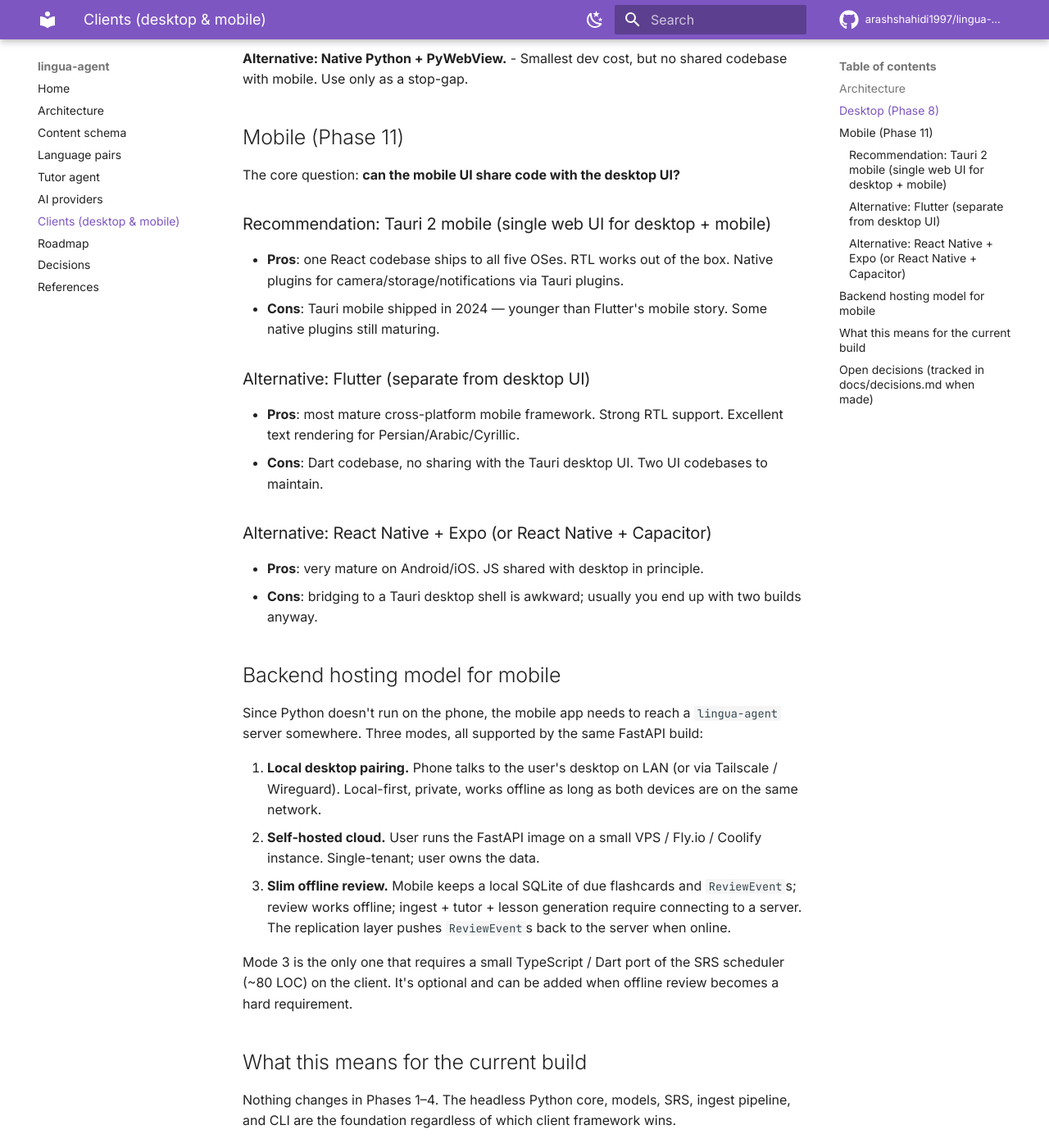
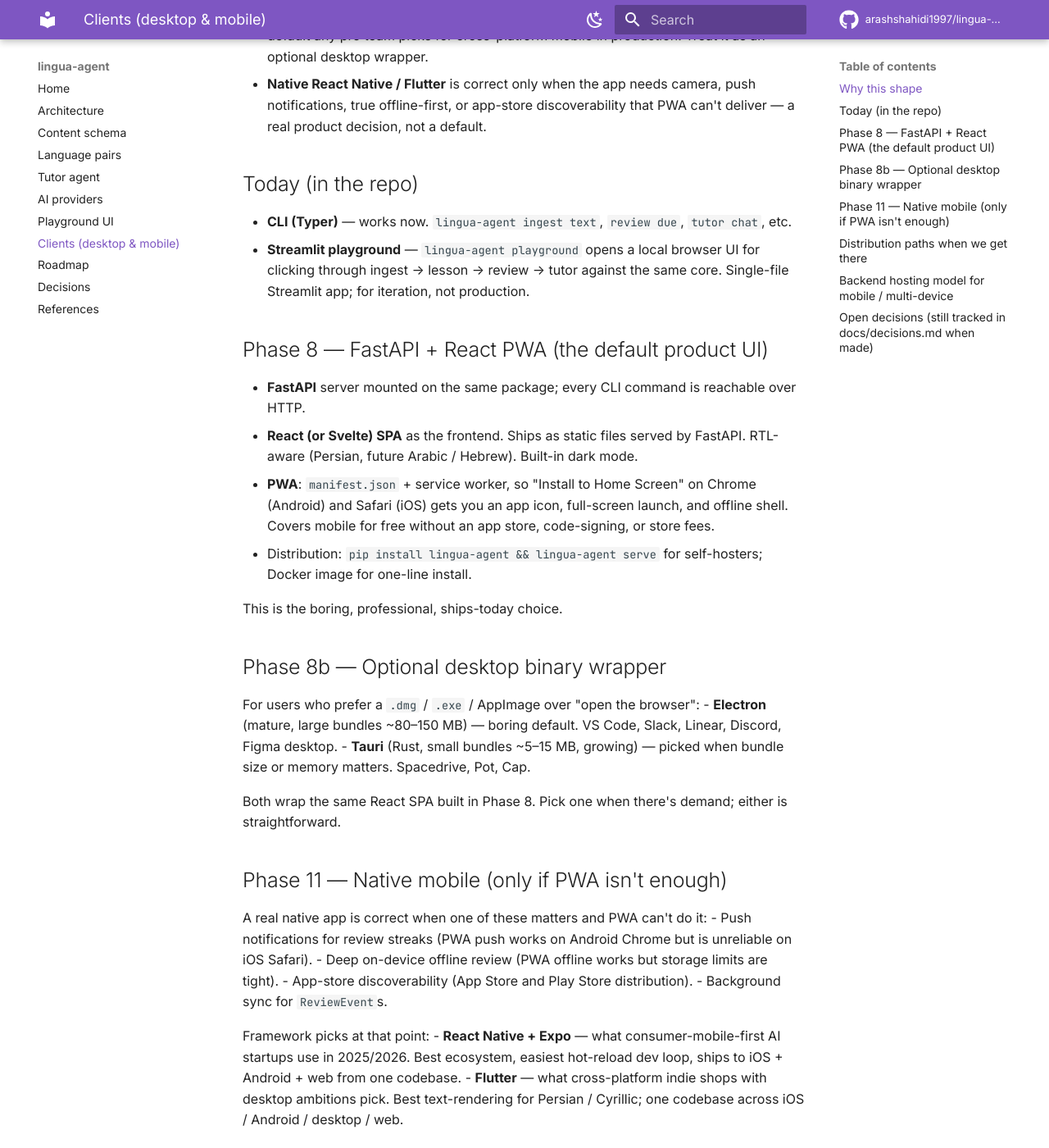
Before and after one commit to arashshahidi1997/lingua-agent, an MkDocs documentation site: the page built from docs/clients.md, in a window 1280 px wide and 1400 px high, scrolled down 920 px. Shown: the whole window at 82% size. Built offline with MkDocs 1.6.1 and Material for MkDocs 9.7.7, drawn with Linux system fonts in a browser that asks for light colours; comment, search, counter and statistics services are not loaded; some of the changed text lies outside the part shown.

Commit message:
Streamlit playground + revise client docs to honest stack
Docs revision:
- docs/clients.md rewritten: FastAPI + React PWA is the Phase 8 default
  (the actual industry standard for AI tools — Open WebUI, LibreChat,
  AnythingLLM, Jan.ai). PWA covers mobile via "Install to Home Screen"
  with no app store, no $25 fee, no signing.
- Tauri / Electron demoted to optional desktop wrapper (Phase 8b).
- React Native / Flutter demoted to "only if PWA falls short" (Phase 11).
- Streamlit / Gradio called out as the universal AI prototyping tool.
- Roadmap updated to match.

Streamlit playground:
- src/lingua_agent/playground/app.py: tabs for Ingest / Lessons / Review
  / Tutor on top of the existing core. Sidebar language pair picker.
  RTL handling for Persian (lesson + review + tutor panes flip direction).
- lingua-agent playground CLI command: shells out to streamlit run.
- pyproject [playground] extra: streamlit>=1.30.
- Smoke-tested headless (HTTP 200).
- docs/playground.md explains scope: this is the iteration tool, not
  the production UI.

51 tests pass; ruff clean.

````diff
--- a/docs/clients.md
+++ b/docs/clients.md
@@ -1,75 +1,89 @@
-# Client platforms (desktop + Android)
+# Client platforms
 
-`lingua-agent` is built as a **headless Python core** plus thin clients. This separation means we can ship desktop and Android (and iOS, web, CLI) without rewriting the language-learning logic.
-
-## Architecture
+`lingua-agent` is built as a **headless Python core** plus thin clients. This separation means we can ship desktop and mobile without rewriting the language-learning logic.
 
 ```
-┌──────────────────────────────────────────┐
-│            Clients (thin)                │
-├──────────────┬───────────────────────────┤
-│ CLI (Typer)  │ Desktop UI │ Mobile UI    │
-│ shell        │ (Tauri 2)  │ (Tauri 2     │
-│              │            │  or Flutter) │
-└──────┬───────┴─────┬──────┴──────┬───────┘
-       │   HTTP      │   HTTP      │   HTTP / LAN / cloud
-       ▼             ▼             ▼
-┌──────────────────────────────────────────┐
-│       Python core (this repo)            │
-│  models · ingest · srs · tutor · ai      │
-│  CLI (Phase 4)  ·  FastAPI (Phase 8)     │
-└──────────────────────────────────────────┘
+┌────────────────────────────────────────────────────────────────────┐
+│                         Clients (thin)                             │
+├──────────────┬───────────────────┬───────────────────┬─────────────┤
+│ CLI (Typer)  │ Streamlit         │ Web SPA (React/   │ (optional)  │
+│ shell        │ playground        │ Svelte) + PWA     │ Tauri /     │
+│              │ (dev/iteration)   │ — desktop browser │ Electron    │
+│              │                   │ + Android/iOS     │ wrapper     │
+│              │                   │ home-screen       │             │
+└──────┬───────┴────────┬──────────┴──────────┬────────┴──────┬──────┘
+       │  in-process    │  in-process         │  HTTP         │  HTTP
+       ▼                ▼                     ▼               ▼
+┌────────────────────────────────────────────────────────────────────┐
+│        Python core (this repo)                                     │
+│  models · ingest · srs · tutor · ai                                │
+│  CLI (✓) · Streamlit playground (Phase 5b) · FastAPI (Phase 8)     │
+└────────────────────────────────────────────────────────────────────┘
 ```
 
-The CLI and the future FastAPI server are both clients of the same core package. UIs talk to FastAPI over HTTP. **Python does not run on the phone.**
+## Why this shape
 
-## Desktop (Phase 8)
+The honest answer about what professional AI/dev-tool teams ship today:
 
-**Recommendation: Tauri 2.**
-- One web-tech UI (React + Tailwind, with `dir="rtl"` per language) packaged as native binaries for macOS / Windows / Linux.
-- Bundles the FastAPI Python process as a sidecar; UI talks to `http://127.0.0.1:<port>`.
-- Small bundles (~5–15 MB shell), good native integration, MIT-friendly.
+- **Python AI core + FastAPI server + React/Svelte SPA + PWA** is the dominant pattern. Open WebUI, LibreChat, AnythingLLM, Jan.ai — all ship a web app. Mobile coverage comes from PWA "install to home screen", which on Android (Chrome) and iOS (Safari) is genuinely a real-app experience for non-camera, non-push-heavy tools.
+- **Streamlit / Gradio** is what every AI/ML team uses internally for prototyping and demos (Hugging Face Spaces is Gradio; OpenAI, Anthropic, Cohere ship internal tools on Streamlit). Not a production UI; the right "let me actually play with it this afternoon" tool.
+- **Tauri** is rising and is a fine choice for shipping a desktop binary, but it's not yet the default any pro team picks for cross-platform mobile in production. Treat it as an optional desktop wrapper.
+- **Native React Native / Flutter** is correct only when the app needs camera, push notifications, true offline-first, or app-store discoverability that PWA can't deliver — a real product decision, not a default.
 
-**Alternative: Electron.**
-- Bigger bundles (~80–150 MB) but a more mature ecosystem. Fall back to this only if Tauri sidecar packaging blocks us.
+## Today (in the repo)
 
-**Alternative: Native Python + PyWebView.**
-- Smallest dev cost, but no shared codebase with mobile. Use only as a stop-gap.
+- **CLI (Typer)** — works now. `lingua-agent ingest text`, `review due`, `tutor chat`, etc.
+- **Streamlit playground** — `lingua-agent playground` opens a local browser UI for clicking through ingest → lesson → review → tutor against the same core. Single-file Streamlit app; for iteration, not production.
 
-## Mobile (Phase 11)
+## Phase 8 — FastAPI + React PWA (the default product UI)
 
-The core question: **can the mobile UI share code with the desktop UI?**
+- **FastAPI** server mounted on the same package; every CLI command is reachable over HTTP.
+- **React (or Svelte) SPA** as the frontend. Ships as static files served by FastAPI. RTL-aware (Persian, future Arabic / Hebrew). Built-in dark mode.
+- **PWA**: `manifest.json` + service worker, so "Install to Home Screen" on Chrome (Android) and Safari (iOS) gets you an app icon, full-screen launch, and offline shell. Covers mobile for free without an app store, code-signing, or store fees.
+- Distribution: `pip install lingua-agent && lingua-agent serve` for self-hosters; Docker image for one-line install.
 
-### Recommendation: Tauri 2 mobile (single web UI for desktop + mobile)
-- **Pros**: one React codebase ships to all five OSes. RTL works out of the box. Native plugins for camera/storage/notifications via Tauri plugins.
-- **Cons**: Tauri mobile shipped in 2024 — younger than Flutter's mobile story. Some native plugins still maturing.
+This is the boring, professional, ships-today choice.
 
-### Alternative: Flutter (separate from desktop UI)
-- **Pros**: most mature cross-platform mobile framework. Strong RTL support. Excellent text rendering for Persian/Arabic/Cyrillic.
-- **Cons**: Dart codebase, no sharing with the Tauri desktop UI. Two UI codebases to maintain.
+## Phase 8b — Optional desktop binary wrapper
 
-### Alternative: React Native + Expo (or React Native + Capacitor)
-- **Pros**: very mature on Android/iOS. JS shared with desktop in principle.
-- **Cons**: bridging to a Tauri desktop shell is awkward; usually you end up with two builds anyway.
+For users who prefer a `.dmg` / `.exe` / AppImage over "open the browser":
+- **Electron** (mature, large bundles ~80–150 MB) — boring default. VS Code, Slack, Linear, Discord, Figma desktop.
+- **Tauri** (Rust, small bundles ~5–15 MB, growing) — picked when bundle size or memory matters. Spacedrive, Pot, Cap.
 
-## Backend hosting model for mobile
+Both wrap the same React SPA built in Phase 8. Pick one when there's demand; either is straightforward.
 
-Since Python doesn't run on the phone, the mobile app needs to reach a `lingua-agent` server somewhere. Three modes, all supported by the same FastAPI build:
+## Phase 11 — Native mobile (only if PWA isn't enough)
 
-1. **Local desktop pairing.** Phone talks to the user's desktop on LAN (or via Tailscale / Wireguard). Local-first, private, works offline as long as both devices are on the same network.
-2. **Self-hosted cloud.** User runs the FastAPI image on a small VPS / Fly.io / Coolify instance. Single-tenant; user owns the data.
-3. **Slim offline review.** Mobile keeps a local SQLite of due flashcards and `ReviewEvent`s; review works offline; ingest + tutor + lesson generation require connecting to a server. The replication layer pushes `ReviewEvent`s back to the server when online.
+A real native app is correct when one of these matters and PWA can't do it:
+- Push notifications for review streaks (PWA push works on Android Chrome but is unreliable on iOS Safari).
+- Deep on-device offline review (PWA offline works but storage limits are tight).
+- App-store discoverability (App Store and Play Store distribution).
+- Background sync for `ReviewEvent`s.
 
-Mode 3 is the only one that requires a small TypeScript / Dart port of the SRS scheduler (~80 LOC) on the client. It's optional and can be added when offline review becomes a hard requirement.
+Framework picks at that point:
+- **React Native + Expo** — what consumer-mobile-first AI startups use in 2025/2026. Best ecosystem, easiest hot-reload dev loop, ships to iOS + Android + web from one codebase.
+- **Flutter** — what cross-platform indie shops with desktop ambitions pick. Best text-rendering for Persian / Cyrillic; one codebase across iOS / Android / desktop / web.
 
-## What this means for the current build
+Either talks to the same FastAPI backend.
 
-Nothing changes in Phases 1–4. The headless Python core, models, SRS, ingest pipeline, and CLI are the foundation regardless of which client framework wins.
+## Distribution paths when we get there
 
-The first concrete commitment to a client framework happens in Phase 8 when we scaffold the FastAPI server + first desktop UI. Until then we can keep this open.
+- **GitHub Releases** with APK from CI: zero-friction, free, Obtainium auto-updates.
+- **F-Droid**: free OSS distribution, no developer fee, requires reproducible builds + open license (we have MIT). Best fit for our open-source posture.
+- **Google Play**: $25 one-time + 2024 closed-test rule (12+ testers for 14+ days for new accounts). Wait for actual demand.
+- **Apple App Store**: $99/year + review process. Same — wait for demand.
 
-## Open decisions (tracked in `docs/decisions.md` when made)
+## Backend hosting model for mobile / multi-device
 
-- D14 (open): pick Tauri 2 vs Flutter vs Electron for desktop.
-- D15 (open): pick Tauri 2 mobile vs Flutter for Android.
-- D16 (open): commit to one of the three backend hosting modes as the default mobile experience.
+The same FastAPI server supports three modes:
+1. **Local desktop pairing** — phone talks to your desktop on LAN or via Tailscale / Wireguard. Local-first, private.
+2. **Self-hosted cloud** — run the FastAPI image on a small VPS / Fly.io / Coolify. Single-tenant.
+3. **Slim offline review** — phone keeps a local SQLite of due flashcards; review works fully offline; ingest + tutor + lesson generation require online. The replication layer pushes `ReviewEvent`s back when online. This is the only mode that requires a small TypeScript / Dart port of the SM-2 scheduler (~80 LOC) on the client.
+
+Mode 1 is the local-first default; Mode 2 is the "share across my devices" upgrade; Mode 3 is the "review on the train" optimisation.
+
+## Open decisions (still tracked in `docs/decisions.md` when made)
+
+- D14 (open): SPA framework for Phase 8 — React vs Svelte. Default React for ecosystem; Svelte if we want smaller bundles + simpler state.
+- D15 (open, deferred): desktop wrapper — Electron vs Tauri vs none. Decide in Phase 8b based on user requests.
+- D16 (open, deferred): native mobile — React Native vs Flutter. Decide in Phase 11 only if PWA falls short.
--- /dev/null
+++ b/docs/playground.md
@@ -0,0 +1,38 @@
+# Playground UI
+
+The `lingua-agent playground` command opens a local browser UI on top of the existing core. Use it for clicking through ingest → lessons → review → tutor without typing CLI commands.
+
+> **Not the production UI.** The real product UI is the FastAPI + React PWA planned in Phase 8 — see [`clients.md`](clients.md). The playground is the iteration / demo / "let me actually try this" tool, which is how every Python AI project ships internal tools (Hugging Face Spaces, OpenAI, Anthropic, Cohere all use Streamlit/Gradio for this).
+
+## Install + launch
+
+```bash
+pip install -e ".[playground]"   # adds Streamlit
+lingua-agent playground          # opens http://localhost:8501 in your browser
+```
+
+Useful flags:
+
+```bash
+lingua-agent playground --port 8765
+lingua-agent playground --no-open   # headless, don't open the browser
+```
+
+## What's in it
+
+- **Sidebar**: language pair selector (source / target / optional support), provider info, data + content directory paths. RTL languages auto-warn so you know the lesson + review panes will flip direction.
+- **📥 Ingest**: paste any text → choose level → click *Ingest*. Runs the same pipeline as `lingua-agent ingest text`. Shows the bilingual reading, vocabulary, exercise count, and the markdown path the lesson was written to.
+- **📖 Lessons**: lists every `LessonUnit` from your data dir. Expand to see summary + bilingual reading; tick a box to view the canonical markdown.
+- **🃏 Review**: the SRS queue. Shows one card at a time, "Show back" reveal, then 0–5 quality buttons that drive the SM-2 scheduler exactly the way `lingua-agent review answer` does. Includes a one-click Anki CSV export.
+- **🤖 Tutor**: a chat with the tutor agent. Uses the configured provider — with `LINGUA_AI_PROVIDER=mock` you get the canned mock response; switch to OpenAI / Gemma / Qwen / Ollama via env vars (see [`providers.md`](providers.md)) for real conversation.
+
+## Persian / RTL
+
+Every place that renders target-language text wraps it in `<div dir="rtl" style="text-align: right;">…</div>` when the target language is RTL. So Persian content shows as Persian, right-aligned, without bidi hiccups, in the bilingual reading, in the lesson list, in the review front/back, and in the tutor chat.
+
+## Why Streamlit (and not Gradio / Tauri / Electron)
+
+- **Streamlit** is what teams ship internally for AI/ML tool prototyping. Hugging Face's internal tools, Anthropic's eval dashboards, OpenAI's data-tooling — all on Streamlit / Gradio. Right tool for "iterate today on a Python core". Single file, no build step, no native packaging.
+- **Gradio** is similar; we picked Streamlit because the SRS review pane benefits from explicit per-component state (Gradio's reactive paradigm makes the "show back → grade → next card" loop awkward).
+- **Tauri / Electron** are wrappers around a real frontend (React / Svelte). They're the answer for shipping a desktop binary in Phase 8b — not for "let me click around tomorrow".
+- **Jupyter / Voila** could work but the multi-tab review/tutor UI is a worse fit than Streamlit's primitives.
--- a/docs/roadmap.md
+++ b/docs/roadmap.md
@@ -34,11 +34,20 @@
 - Subtitle (`.srt`, `.vtt`) ingestion with sentence-mining preset.
 - AnkiConnect upload as an alternative to CSV export.
 
-## Phase 8 — HTTP server + first desktop client
-- FastAPI server mounted on the same package; CLI commands all reachable over HTTP.
-- First desktop UI: **Tauri 2** + React (RTL-aware) bundling the FastAPI process as a sidecar. Ships macOS / Windows / Linux from one codebase.
-- Views: language-pair selector, ingestion form, lesson view, bilingual reader (RTL-correct), exercise runner, SRS queue, tutor chat, learner dashboard.
-- See [`docs/clients.md`](clients.md) for the multi-platform plan.
+## Phase 5b — Streamlit playground (✓ shipped)
+- `lingua-agent playground` opens a local browser UI for clicking through ingest → lesson → review → tutor against the existing core.
+- Single-file Streamlit app; for iteration, not production.
+- Industry-standard "let me play with it" tool for AI / Python projects (Hugging Face Spaces, internal tools at OpenAI / Anthropic / Cohere).
+
+## Phase 8 — FastAPI + React PWA (default product UI)
+- FastAPI server mounted on the same package; every CLI command reachable over HTTP.
+- React (or Svelte) SPA, RTL-aware, dark-mode, served as static files by FastAPI.
+- **PWA** — `manifest.json` + service worker. "Install to Home Screen" on Chrome (Android) / Safari (iOS) gets you an app icon and full-screen launch. Covers mobile for free without an app store, code-signing, or store fees.
+- Distribution: `pip install lingua-agent && lingua-agent serve`; Docker image for one-line install.
+- See [`docs/clients.md`](clients.md). This is the boring, professional, ships-today choice — the same shape Open WebUI / LibreChat / AnythingLLM / Jan.ai use.
+
+## Phase 8b — Optional desktop binary wrapper
+- Wrap the same React SPA in **Electron** (mature, large bundles) or **Tauri** (Rust, small bundles). Ship on demand; both are straightforward.
 
 ## Phase 9 — Voice mode
 - `STTProvider` and `TTSProvider` implementations.
@@ -50,10 +59,10 @@
 - Drop in `py-fsrs` behind the existing `Scheduler` Protocol.
 - Migration script to replay `ReviewEvent` log into FSRS card state.
 
-## Phase 11 — Android (and iOS) client
-- **Default plan**: Tauri 2 mobile so the desktop React UI ships unchanged on Android/iOS.
-- **Fallback**: Flutter if Tauri 2 mobile blocks us on a critical native plugin or text rendering.
-- Backend hosting: phone connects to user's desktop server over LAN/Tailscale; self-hosted cloud is a configurable alternative; offline review (slim TS port of SM-2 + local SQLite) is optional and additive.
+## Phase 11 — Native mobile (only if PWA isn't enough)
+- Trigger: PWA falls short on push notifications, deep offline review, app-store discoverability, or background sync.
+- Pick at that point: **React Native + Expo** (consumer-mobile-first AI startup default) or **Flutter** (cross-platform indie default with stronger desktop story and best Persian/Cyrillic text rendering). Both talk to the same FastAPI backend.
+- Distribution: GitHub Releases first (zero-friction), F-Droid for OSS reach, Google Play / App Store only when demand justifies the friction.
 - See [`docs/clients.md`](clients.md).
 
 ## Out of scope (for now)
--- a/mkdocs.yml
+++ b/mkdocs.yml
@@ -50,6 +50,7 @@
   - Language pairs: language-pair-design.md
   - Tutor agent: agent-design.md
   - AI providers: providers.md
+  - Playground UI: playground.md
   - Clients (desktop & mobile): clients.md
   - Roadmap: roadmap.md
   - Decisions: decisions.md
--- a/pyproject.toml
+++ b/pyproject.toml
@@ -31,6 +31,7 @@
 openai = ["openai>=1.40"]
 anthropic = ["anthropic>=0.34"]
 api = ["fastapi>=0.110", "uvicorn>=0.29"]
+playground = ["streamlit>=1.30"]
 dev = ["pytest>=8.0", "pytest-asyncio>=0.23", "ruff>=0.5"]
 docs = ["mkdocs-material>=9.5"]
 
````
Also changed, not shown: README.md (+9 -0 lines), 3 other files.
